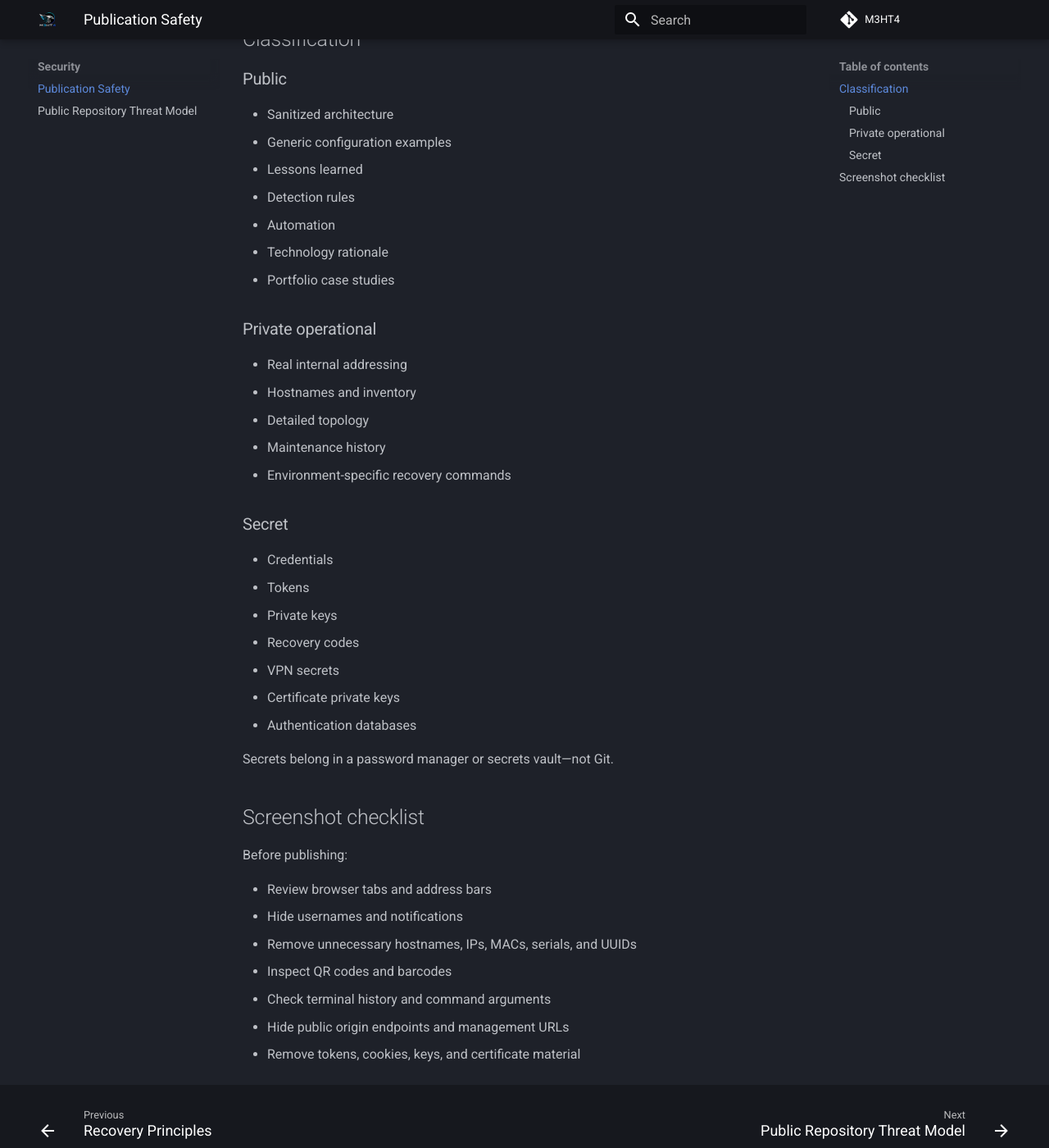
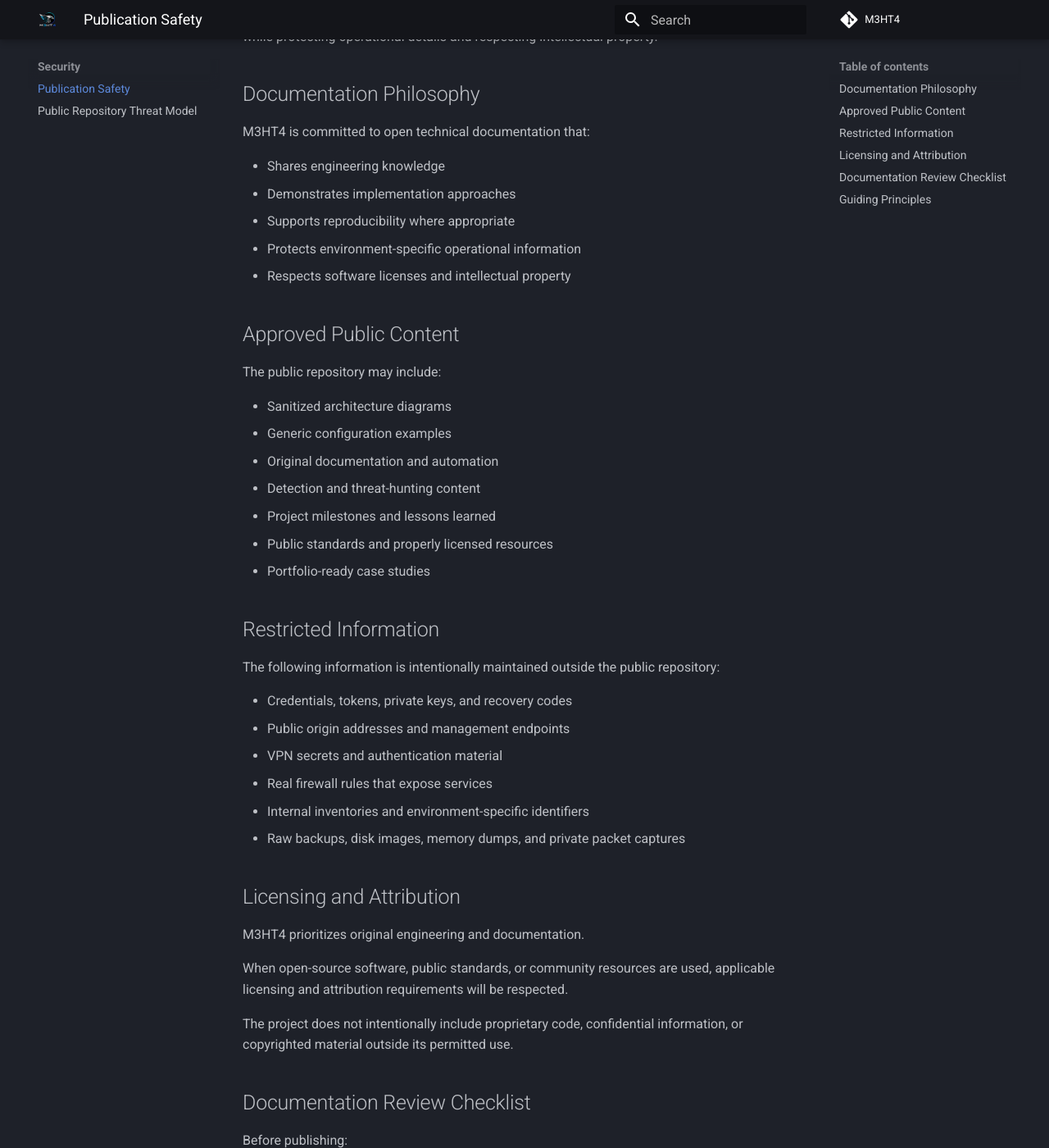
Before and after one commit to MehtaPar/M3HT4, an MkDocs documentation site: the page built from docs/security/publication-safety.md, in a window 1280 px wide and 1400 px high, scrolled down 263 px. Shown: the whole window at 82% size. Built offline with MkDocs 1.6.1 and Material for MkDocs 9.7.7, drawn with Linux system fonts in a browser that asks for light colours; comment, search, counter and statistics services are not loaded; some of the changed text lies outside the part shown.

Commit message:
Refine public documentation standards
Clarify public content, licensing, attribution, and operational information guidelines.

```diff
--- a/docs/security/publication-safety.md
+++ b/docs/security/publication-safety.md
@@ -1,47 +1,69 @@
-# Publication Safety Standard
+# Public Documentation Standard
 
-M3HT4 is designed to be publicly useful without exposing the live environment.
+This document defines the standards for information published in the public M3HT4 repository.
 
-## Classification
+Its purpose is to keep documentation educational, reproducible, professional, and safe to share while protecting operational details and respecting intellectual property.
 
-### Public
+## Documentation Philosophy
 
-- Sanitized architecture
+M3HT4 is committed to open technical documentation that:
+
+- Shares engineering knowledge
+- Demonstrates implementation approaches
+- Supports reproducibility where appropriate
+- Protects environment-specific operational information
+- Respects software licenses and intellectual property
+
+## Approved Public Content
+
+The public repository may include:
+
+- Sanitized architecture diagrams
 - Generic configuration examples
-- Lessons learned
-- Detection rules
-- Automation
-- Technology rationale
-- Portfolio case studies
+- Original documentation and automation
+- Detection and threat-hunting content
+- Project milestones and lessons learned
+- Public standards and properly licensed resources
+- Portfolio-ready case studies
 
-### Private operational
+## Restricted Information
 
-- Real internal addressing
-- Hostnames and inventory
-- Detailed topology
-- Maintenance history
-- Environment-specific recovery commands
+The following information is intentionally maintained outside the public repository:
 
-### Secret
+- Credentials, tokens, private keys, and recovery codes
+- Public origin addresses and management endpoints
+- VPN secrets and authentication material
+- Real firewall rules that expose services
+- Internal inventories and environment-specific identifiers
+- Raw backups, disk images, memory dumps, and private packet captures
 
-- Credentials
-- Tokens
-- Private keys
-- Recovery codes
-- VPN secrets
-- Certificate private keys
-- Authentication databases
+## Licensing and Attribution
 
-Secrets belong in a password manager or secrets vault—not Git.
+M3HT4 prioritizes original engineering and documentation.
 
-## Screenshot checklist
+When open-source software, public standards, or community resources are used, applicable licensing and attribution requirements will be respected.
+
+The project does not intentionally include proprietary code, confidential information, or copyrighted material outside its permitted use.
+
+## Documentation Review Checklist
 
 Before publishing:
 
-- Review browser tabs and address bars
-- Hide usernames and notifications
-- Remove unnecessary hostnames, IPs, MACs, serials, and UUIDs
-- Inspect QR codes and barcodes
-- Check terminal history and command arguments
-- Hide public origin endpoints and management URLs
-- Remove tokens, cookies, keys, and certificate material
+- Confirm examples are sanitized
+- Review screenshots for sensitive information
+- Remove unnecessary hostnames, addresses, identifiers, and endpoints
+- Confirm code and resources are properly licensed
+- Verify links and references
+- Ensure the content is understandable without private context
+
+## Guiding Principles
+
+Public documentation should be:
+
+- Accurate
+- Readable
+- Reproducible
+- Vendor-neutral where practical
+- Security-conscious
+- Respectful of intellectual property
+- Valuable to the cybersecurity community
```
